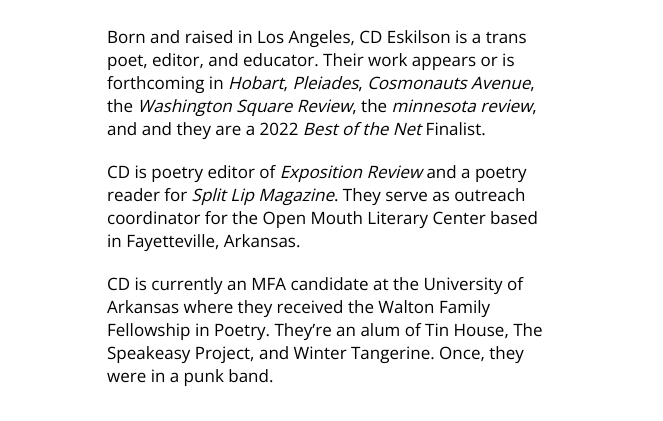
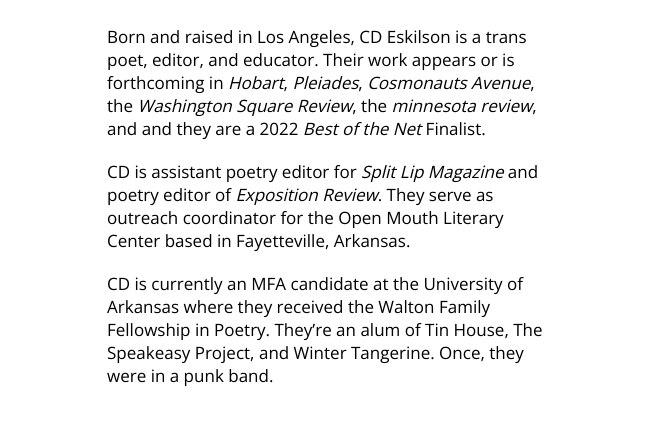
Before and after one commit to cdeskilson/cdeskilson, a Gatsby site in the folder professional-website/: page / in a window 1280 px wide. Shown: the part 655-1076 px from the top of the page, without its empty margins (308-971 px from the left). Built offline with nearby package versions, Linux system fonts and the light colour scheme; Gatsby itself is replaced by a stand-in of ours.

Commit message:
Update index.tsx
bio

```diff
--- a/professional-website/src/components/About/index.tsx
+++ b/professional-website/src/components/About/index.tsx
@@ -80,8 +80,7 @@
             {" "}and and they are a 2022 <i>Best of the Net</i> Finalist.
           </BioItem>
           <BioItem>
-            CD is poetry editor of <i>Exposition Review</i> and a poetry reader
-            for <i>Split Lip Magazine</i>. They serve as outreach coordinator for the Open Mouth Literary Center based in Fayetteville, Arkansas.
+            CD is assistant poetry editor for <i>Split Lip Magazine</i> and poetry editor of <i>Exposition Review</i>. They serve as outreach coordinator for the Open Mouth Literary Center based in Fayetteville, Arkansas.
           </BioItem>
           <BioItem>
             CD is currently an MFA candidate at the University of Arkansas where
```
